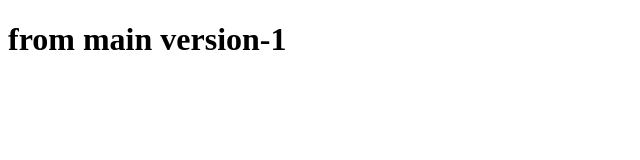
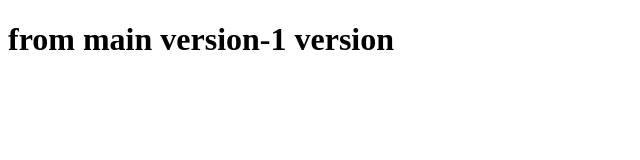
Before and after one commit to Rabina-Pandit/web-for-bootstrap, a plain HTML site: page file/conflict.html in a window 1280 px wide. Shown: the whole page, without its empty margins (0-640 px from the left). Drawn offline with Linux system fonts and the light colour scheme.

Commit message:
third commit

```diff
--- a/file/conflict.html
+++ b/file/conflict.html
@@ -6,6 +6,6 @@
     <title>Document</title>
 </head>
 <body>
-   <h1>from  main version-1 </h1>
+   <h1>from  main version-1 version </h1>
 </body>
 </html>
```
